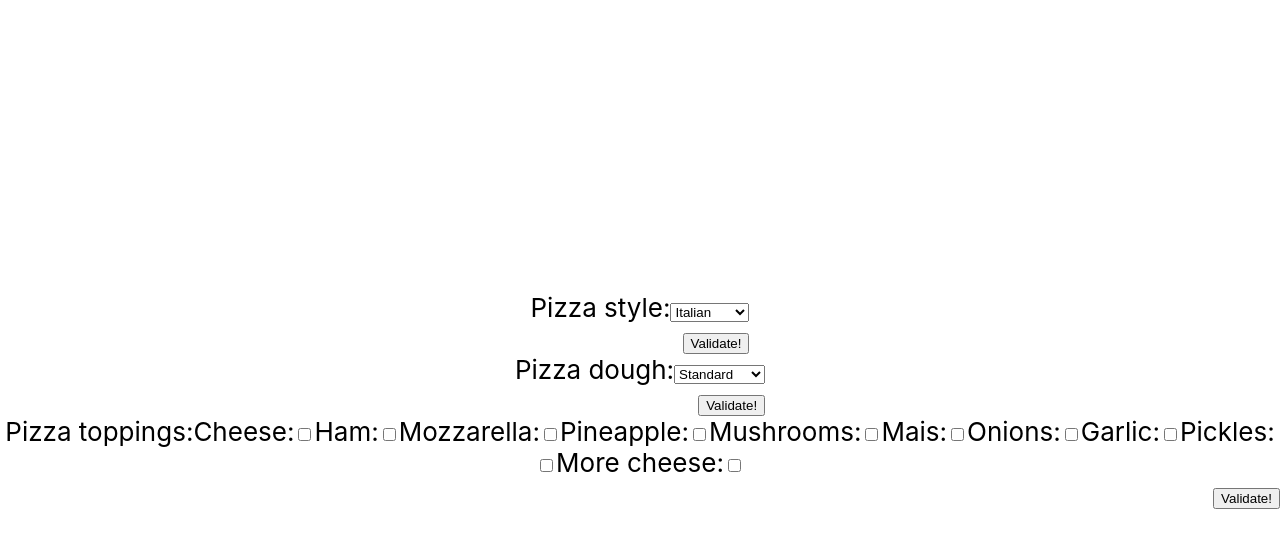
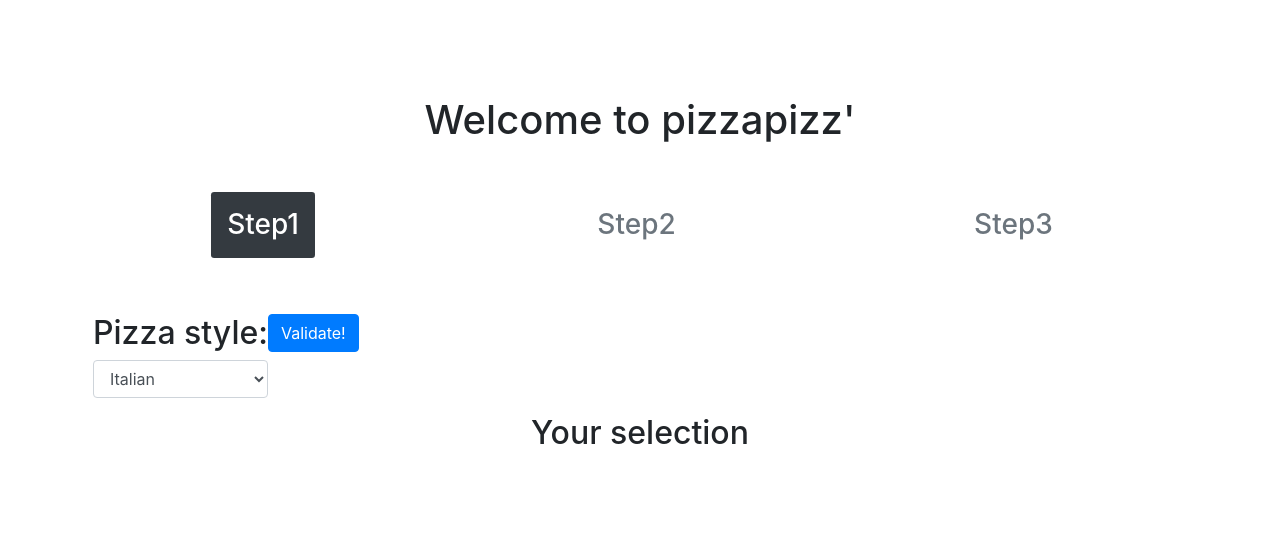
Before and after one commit to JulietteHoisnard/pizza_maker_react_redux, a React (Create React App) app: page / in a window 1280 px wide. Shown: the top 548 px of the page. Built offline with nearby package versions, Linux system fonts and the light colour scheme.

Commit message:
stepper function and display

```diff
--- a/public/index.html
+++ b/public/index.html
@@ -3,6 +3,7 @@
   <head>
     <meta charset="utf-8" />
     <link rel="icon" href="%PUBLIC_URL%/favicon.ico" />
+    <link rel="stylesheet" href="https://stackpath.bootstrapcdn.com/bootstrap/4.3.1/css/bootstrap.min.css" integrity="sha384-ggOyR0iXCbMQv3Xipma34MD+dH/1fQ784/j6cY/iJTQUOhcWr7x9JvoRxT2MZw1T" crossorigin="anonymous">
     <meta name="viewport" content="width=device-width, initial-scale=1" />
     <meta name="theme-color" content="#000000" />
     <meta
--- a/src/App.js
+++ b/src/App.js
@@ -3,16 +3,59 @@ import { PizzaForm } from "./features/pizza/PizzaForm";
 
 import "./App.css";
 import { Container } from "react-bootstrap";
+import { useSelector } from "react-redux";
+import {
+  selectDough,
+  selectStyle,
+  selectToppings,
+} from "./features/pizza/pizzaSlice";
 
 function App() {
+  const style = useSelector(selectStyle);
+  const dough = useSelector(selectDough);
+  const toppings = useSelector(selectToppings);
+
   return (
     <div className="App">
-      <Container className="App-header">
-        <PizzaForm options={["Italian", "American"]} type="style" />
+      <Container className="py-5 p-2">
+        <h1 className="my-5">Welcome to pizzapizz'</h1>
+        <div className="my-5 d-flex  justify-content-around">
+          <h3
+            className={
+              !style
+                ? "rounded-sm p-3 mb-2 bg-dark text-white"
+                : "p-3 mb-2 text-muted"
+            }
+          >
+            Step1
+          </h3>
+          <h3
+            className={
+              style && !dough
+                ? "rounded-sm p-3 mb-2 bg-dark text-white"
+                : "p-3 mb-2 text-muted"
+            }
+          >
+            Step2
+          </h3>
+          <h3
+            className={
+              style && dough && toppings.length === 0
+                ? "rounded-sm p-3 mb-2 bg-dark text-white"
+                : "p-3 mb-2 text-muted"
+            }
+          >
+            Step3
+          </h3>
+        </div>
+        {!style && <PizzaForm options={["Italian", "American"]} type="style" />}
+        {style && !dough && (
           <PizzaForm
             options={["Standard", "Wholegrain", "Sour dough"]}
             type="dough"
           />
+        )}
+        {style && dough && toppings.length === 0 && (
           <PizzaForm
             options={[
               "Cheese",
@@ -28,6 +71,25 @@ function App() {
             ]}
             type="toppings"
           />
+        )}
+        {style && dough !== "" && toppings.length > 0 && (
+          <h2>Congrats! Your order is confirmed.</h2>
+        )}
+        <h2>Your selection</h2>
+        {style && <h3>Style: {style}</h3>}
+        {style && dough && <h3>Dough type: {dough}</h3>}
+        <>
+          {style && dough !== "" && toppings.length > 0 && (
+            <>
+              <h3>Toppings: </h3>
+              <ul>
+                {toppings.map((topping) => (
+                  <li>{topping}</li>
+                ))}
+              </ul>
+            </>
+          )}
+        </>
       </Container>
     </div>
   );
--- a/src/features/pizza/PizzaForm.js
+++ b/src/features/pizza/PizzaForm.js
@@ -2,26 +2,40 @@ import React, { useState } from "react";
 import { useDispatch } from "react-redux";
 import { choiceDough, choiceStyle, choiceToppings } from "./pizzaSlice";
 import { Button, Container, Form } from "react-bootstrap";
+import store from "../../app/store";
 
 export const PizzaForm = (options) => {
   const dispatch = useDispatch();
   console.log(options.options);
+  console.log(options.options[0]);
   console.log(options.type);
-  console.log(options.action);
 
   const [selectedChoice, setSelectedChoice] = useState(options.options[0]);
+  const selectedChoices = [];
+
+  const onTickedFoodChange = (e) => {
+    const checked = e.target.checked;
+    const value = e.target.name;
+    console.log(checked);
+    if (checked) selectedChoices.push(value);
+  };
+  const checkedOption = options.options[0] === "cheese";
 
   const handleSubmit = (event) => {
     event.preventDefault();
     if (options.type === "style") dispatch(choiceStyle(selectedChoice));
     if (options.type === "dough") dispatch(choiceDough(selectedChoice));
-    if (options.type === "toppings") dispatch(choiceToppings([selectedChoice]));
+    if (options.type === "toppings") {
+      dispatch(choiceToppings(selectedChoices));
+      console.log(store.getState());
+    }
   };
   return (
     <Container className="container-md mx-auto">
       <Form onSubmit={handleSubmit}>
+        <div className="d-flex">
           <Form.Group controlId="Form.ControlParticipantIdentity">
-          <Form.Label>Pizza {options.type}:</Form.Label>
+            <h2>Pizza {options.type}:</h2>
             {options.type !== "toppings" && (
               <Form.Control
                 as="select"
@@ -40,20 +54,23 @@ export const PizzaForm = (options) => {
                 {options.options.map((option) => (
                   <>
                     <Form.Label>{option}:</Form.Label>
-
                     <Form.Control
                       type="checkbox"
-                    name="city"
-                    value={option}
-                    onChange={(e) => setSelectedChoice(e.target.value)}
-                  />
+                      defaultChecked={checkedOption}
+                      name={option}
+                      key={option}
+                      onChange={onTickedFoodChange}
+                    />{" "}
                   </>
                 ))}
               </>
             )}
           </Form.Group>
           <div style={{ textAlign: "right" }}>
-          <Button type="submit">Validate!</Button>
+            <Button type="submit">
+              {options.type === "toppings" ? "Order now!" : "Validate!"}
+            </Button>
+          </div>
         </div>
       </Form>
     </Container>
```
Also changed, not shown: src/features/counter/Counter.js (deleted, +0 -60 lines), src/features/counter/Counter.module.css (deleted, +0 -74 lines), src/features/counter/counterSlice.js (deleted, +0 -42 lines), src/index.js (+8 -8 lines), 1 other file (tests, documents, lock files or other folders). Lines whose indentation alone changed are shown as unchanged.
